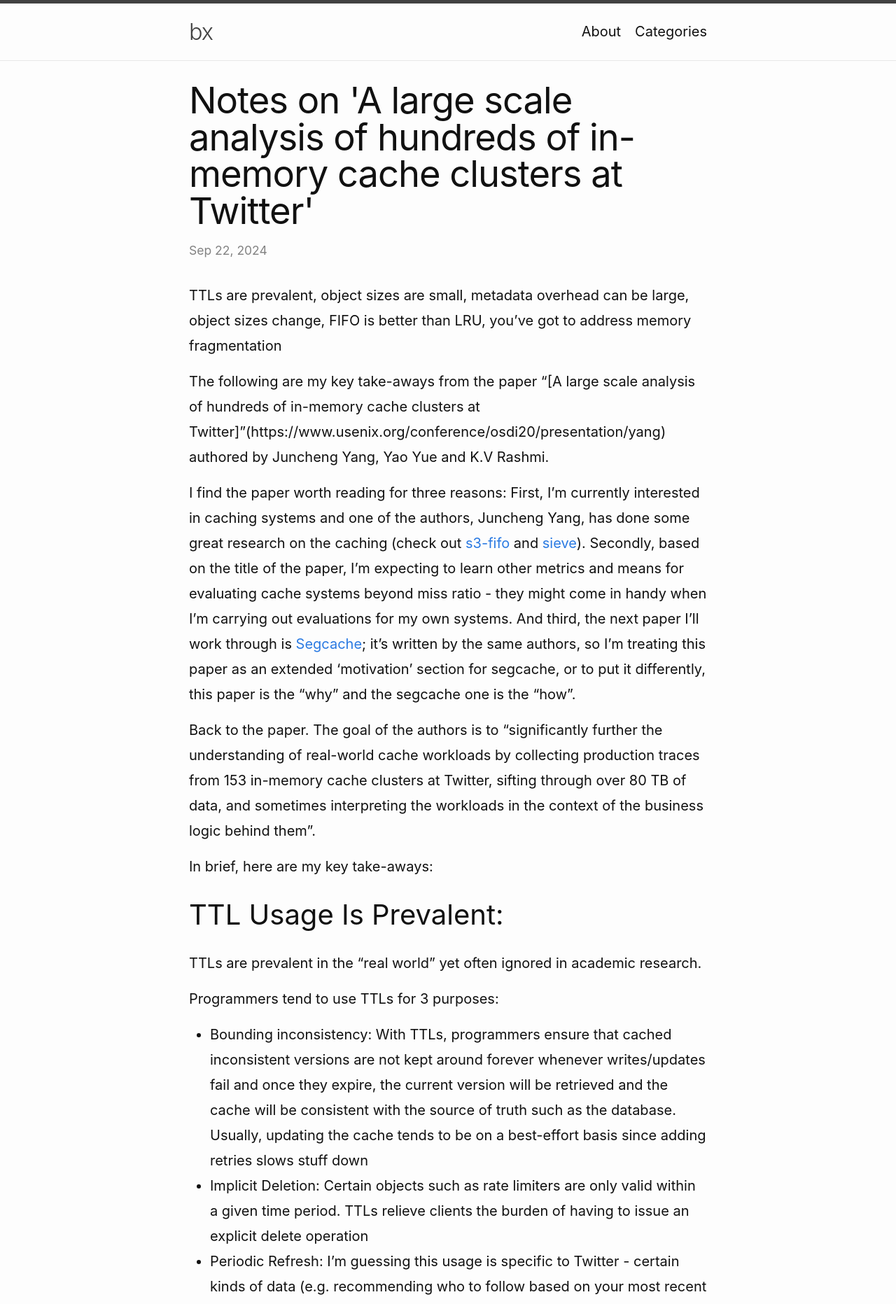
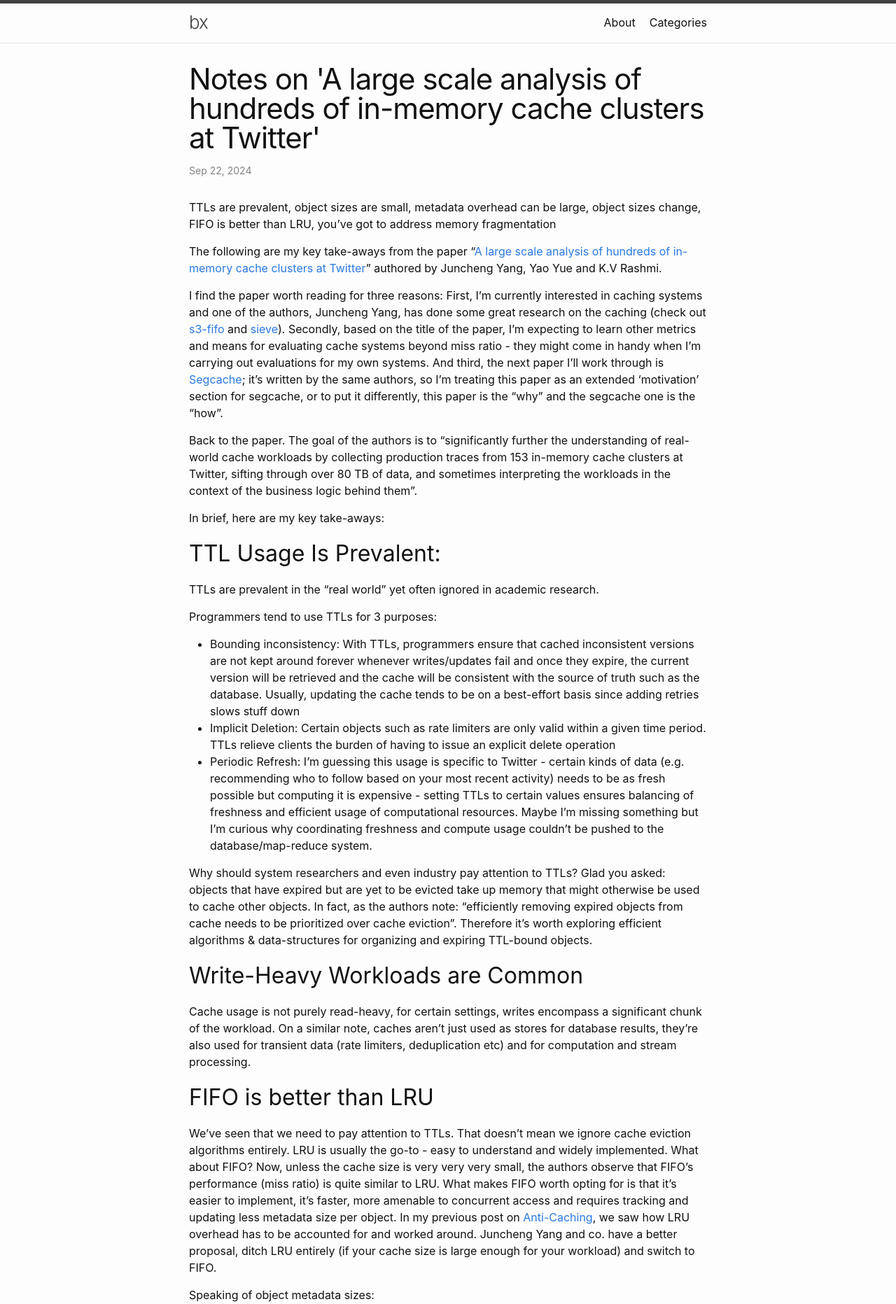
Before and after one commit to bnmoch3/blog, a Jekyll site: the page built from _posts/2024-09-22-large-scale-analysis-caching.md, in a window 1280 px wide. Shown: the top 1863 px of the page at 70% size. Built offline with Jekyll 4.4.1, drawn with Linux system fonts in a browser that asks for light colours.

Commit message:
Fix link

```diff
--- a/_posts/2024-09-22-large-scale-analysis-caching.md
+++ b/_posts/2024-09-22-large-scale-analysis-caching.md
@@ -13,9 +13,9 @@ fragmentation
 
 <!--start-->
 
-The following are my key take-aways from the paper "[A large scale analysis of
-hundreds of in-memory cache clusters at
-Twitter]"(https://www.usenix.org/conference/osdi20/presentation/yang) authored
+The following are my key take-aways from the paper
+"[A large scale analysis of hundreds of in-memory cache clusters at
+Twitter](https://www.usenix.org/conference/osdi20/presentation/yang)" authored
 by Juncheng Yang, Yao Yue and K.V Rashmi.
 
 I find the paper worth reading for three reasons: First, I'm currently
--- a/_sass/minima.scss
+++ b/_sass/minima.scss
@@ -3,10 +3,10 @@
 // Define defaults for each variable.
 
 $base-font-family: -apple-system, BlinkMacSystemFont, "Segoe UI", Roboto, Helvetica, Arial, sans-serif, "Apple Color Emoji", "Segoe UI Emoji", "Segoe UI Symbol" !default;
-$base-font-size:   20px !default;
+$base-font-size:   16px !default;
 $base-font-weight: 400 !default;
 $small-font-size:  $base-font-size * 0.875 !default;
-$base-line-height: 1.8 !default;
+$base-line-height: 1.5 !default;
 
 $spacing-unit:     30px !default;
 
```
Also changed, not shown: _posts/2024-09-23-lru-vs-fifo.md (added, +91 -0 lines), assets/images/quick_demotion.svg (added).
